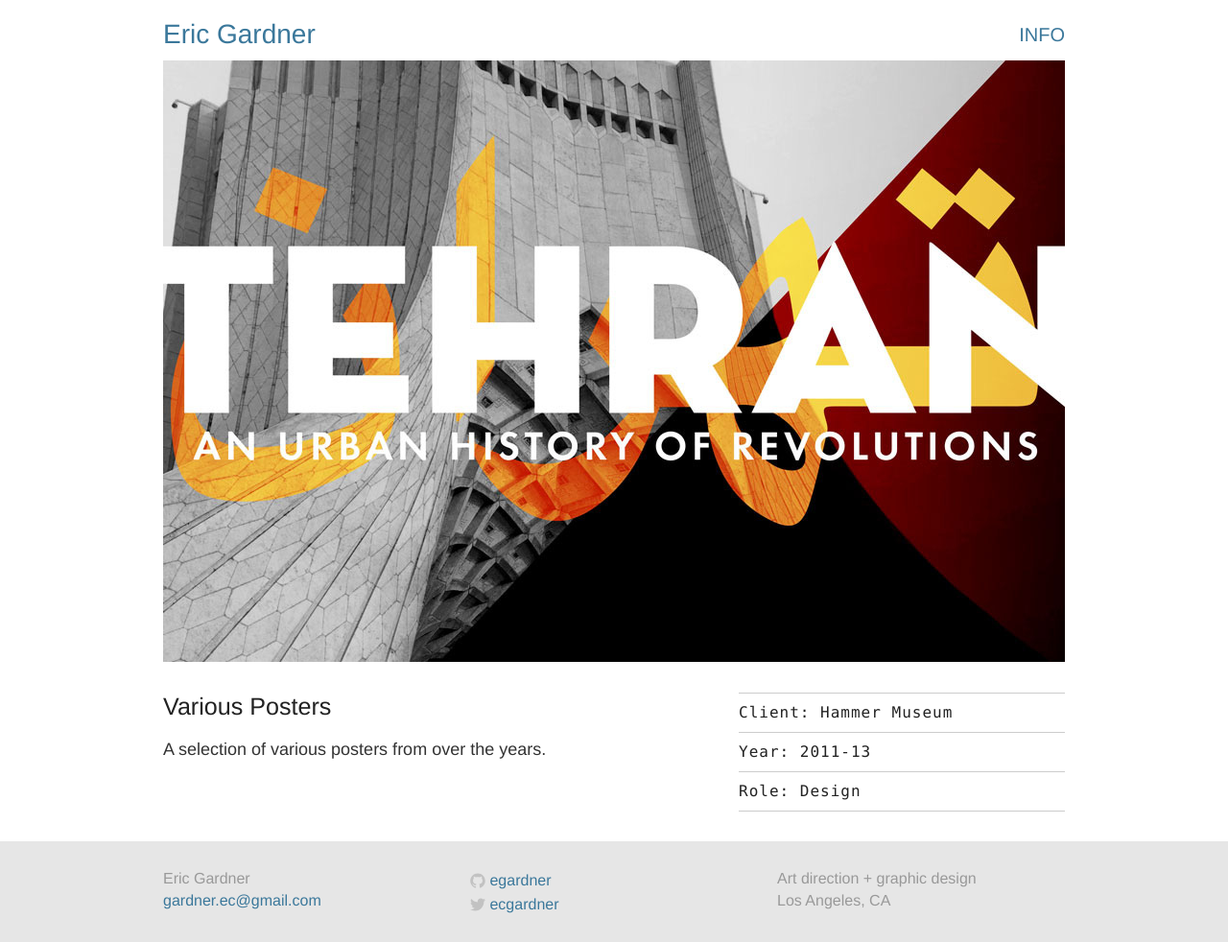
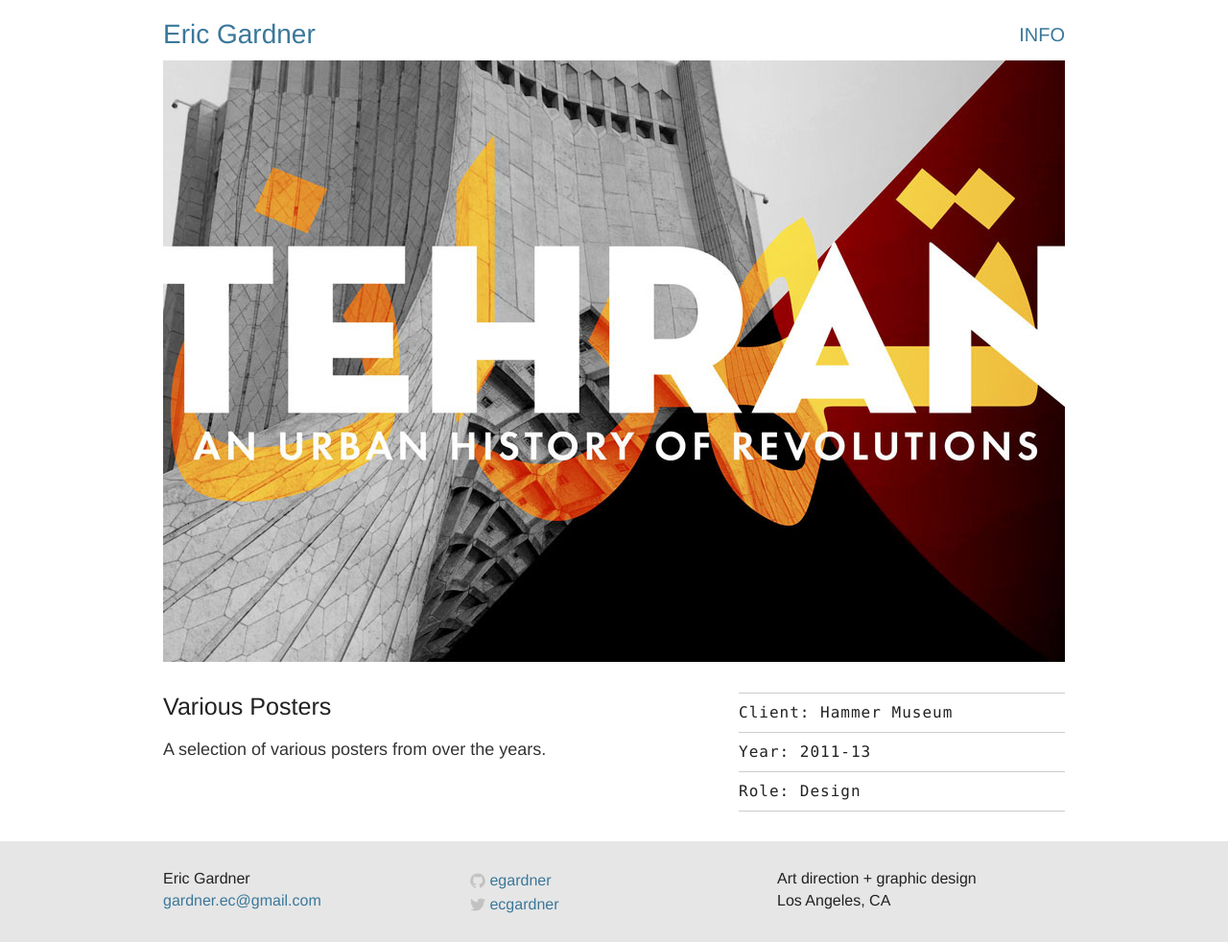
Before and after one commit to egardner/ericgardner.info-old, a Jekyll site: the page built from _posts/projects/2014-01-05-various-posters.md, in a window 1280 px wide. Shown: the whole page at 96% size. Built offline with Jekyll 4.4.1, drawn with Linux system fonts in a browser that asks for light colours; nearby versions of some CDN libraries; Markdown is read by kramdown in place of the engine named in the settings.

Commit message:
Site clean up and re-organization

```diff
--- a/_layouts/default.html
+++ b/_layouts/default.html
@@ -2,7 +2,7 @@
 
 {% include head.html %}
 
-<body id="skrollr-body">
+<body>
 <div class="bg">
 <header id="page-header" {% if page.parallax %} class="parallax-header" {% endif %}>
 	<div class="container">
--- a/assets/css/main.css
+++ b/assets/css/main.css
@@ -40,23 +40,6 @@
 	font-size: 1.125em;
 	line-height: 1.4;
 	margin-bottom: 1rem;
-}
-
-dl {
-	font-family: "proxima-nova", "helvetica", "arial", sans-serif;
-	font-size: 1rem;
-	margin: 0rem 0 1.5rem 0;
-	font-weight: 400;
-	color: #999;
-}
-
-a dl {
-	font-family: "proxima-nova", "helvetica", "arial", sans-serif;
-	font-size: 1rem;
-	font-weight: 400;
-	margin: 0.5rem 0 0 0;
-	color: #3b789b;
-	font-style: normal;
 }
 
 h1, h2, h3, h4, h5, h6 {
@@ -114,7 +97,22 @@
 
 ul {}
 
-.caption {
+span.caption {
+	font-family: "proxima-nova", "helvetica", "arial", sans-serif;
+	font-size: 1rem;
+	margin: 0rem 0 1.5rem 0;
+	font-weight: 400;
+	color: #999;
+	display: block;
+}
+
+a .caption {
+	font-family: "proxima-nova", "helvetica", "arial", sans-serif;
+	font-size: 1rem;
+	font-weight: 400;
+	margin: 0.5rem 0 0 0;
+	color: #3b789b;
+	font-style: normal;
 }
 
 /* 2. Header, Footer, & Basic Layout
```
Also changed, not shown: _includes/projects.html (+4 -3 lines), _drafts/2012-6-06-bike-night.md (renamed from _posts/projects/2012-6-06-bike-night.md), _drafts/2014-01-02-moreau.md (renamed from _posts/projects/2014-01-02-moreau.md).
